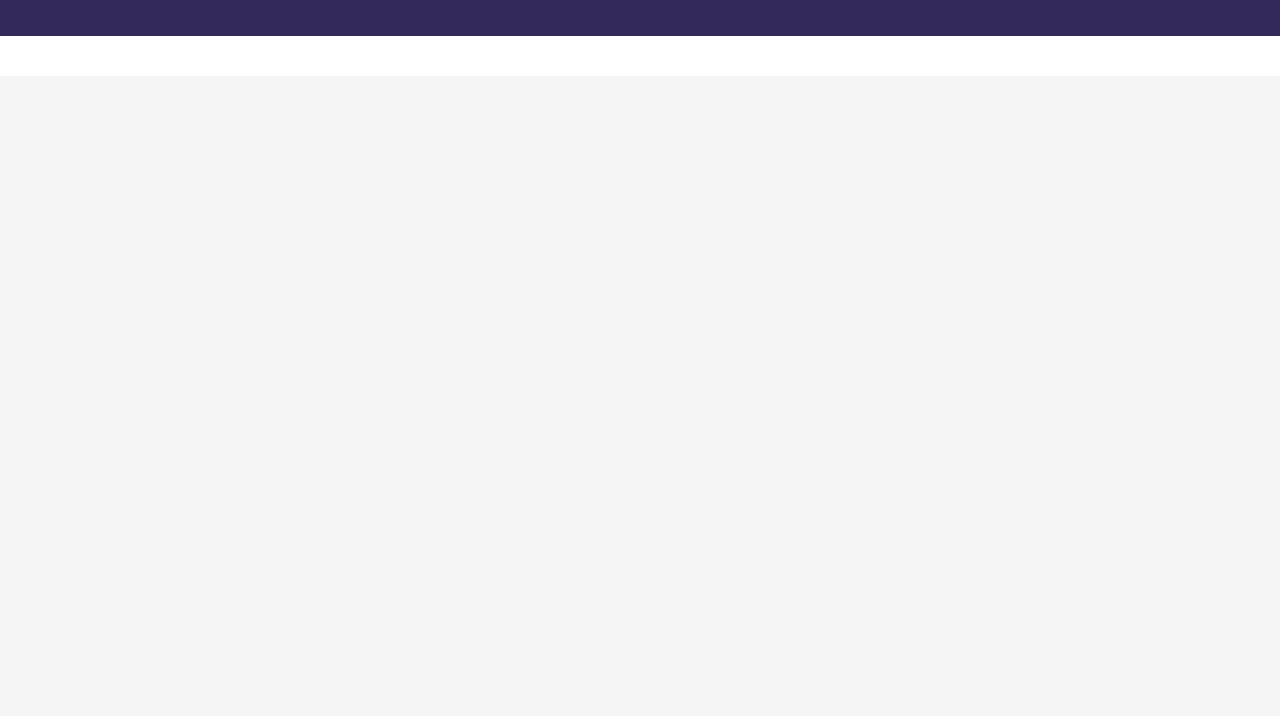
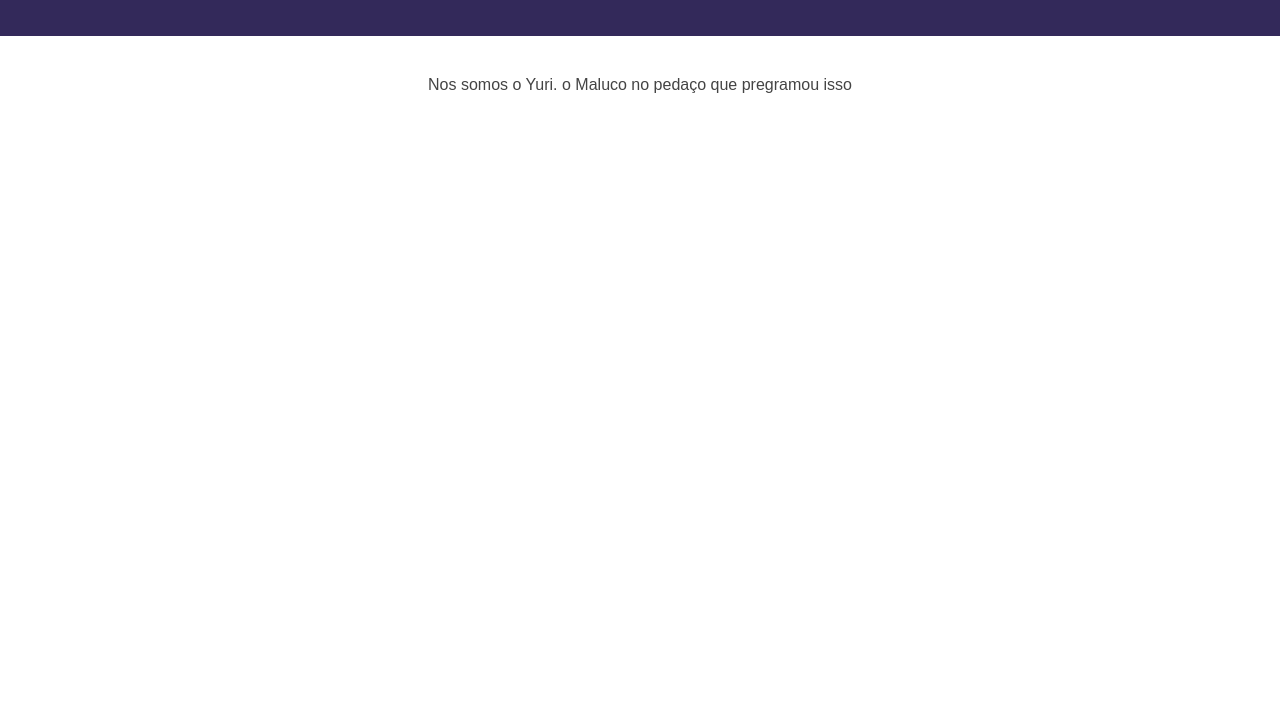
Before and after one commit to yuri-anjos/web-site-forum, a plain HTML site: page Frontend/views/sobre.html in a window 1280 px wide. Shown: the part 84-800 px from the top of the page. Drawn offline with nearby package versions, Linux system fonts and the light colour scheme; files that its build step writes are made by us from their sources; files whose address does not match are found by name.

```diff
--- a/Frontend/public/css/index.css
+++ b/Frontend/public/css/index.css
@@ -5,7 +5,6 @@
 }
 
 #container{
-    background-color: whitesmoke;
     height: 100vh;
     width: 100%;
     color: #444444;
--- /dev/null
+++ b/Frontend/public/css/sobre.css
@@ -0,0 +1,13 @@
+*{
+    margin: 0px;
+    padding: 0px;
+    font-family: Arial, Helvetica, sans-serif;
+}
+
+#container{
+    height: 100vh;
+    width: 100%;
+    color: #444444;
+    margin: 5vh auto;
+    text-align: center;
+}
--- a/Frontend/public/css/topico.css
+++ b/Frontend/public/css/topico.css
@@ -2,7 +2,6 @@
     position: relative;
     width: 90vw;
     margin: 5vh auto;
-    background-color: whitesmoke;
     color: #444444;
 }
 
--- a/Frontend/public/css/usuario.css
+++ b/Frontend/public/css/usuario.css
@@ -6,7 +6,6 @@
 
 #container{
     width: 100%;
-    background-color: whitesmoke;
     color: #444444;
     height: auto;
 }
--- a/Frontend/views/sobre.html
+++ b/Frontend/views/sobre.html
@@ -5,7 +5,7 @@
         <link rel="icon" href="img/kbase-icon.png">
         <meta name="viewport" content="width=device-width, initial-scale=1.0">
         <link rel="stylesheet" type="text/css" href="css/partials.css">
-        <link rel="stylesheet" type="text/css" href="css/index.css">
+        <link rel="stylesheet" type="text/css" href="css/sobre.css">
         <script src="libs/angular.js"></script>
         <script src="js/app.js"></script>
         <script src="js/controllers/deslogarCtrl.js"></script>
@@ -15,7 +15,7 @@
     <body>
         <ui-header></ui-header>
         <div id="container">
-
+            Nos somos o Yuri. o Maluco no pedaço que pregramou isso
         </div>
         <ui-footer></ui-footer>
     </body>
```
